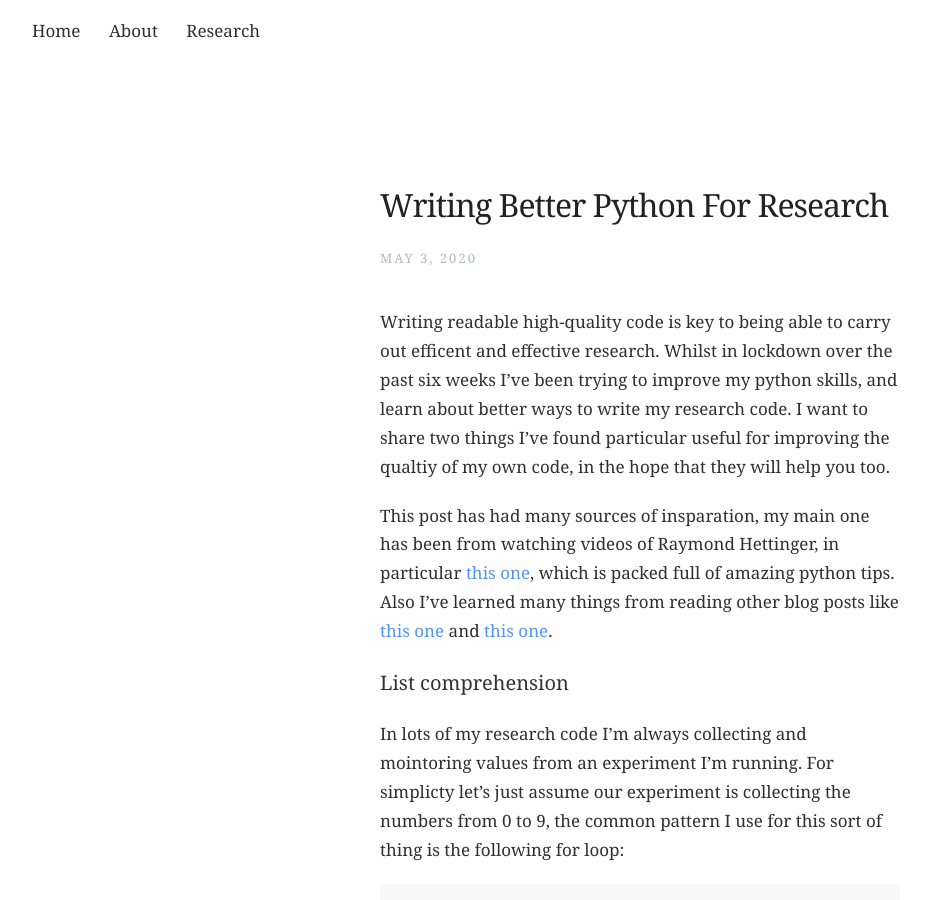
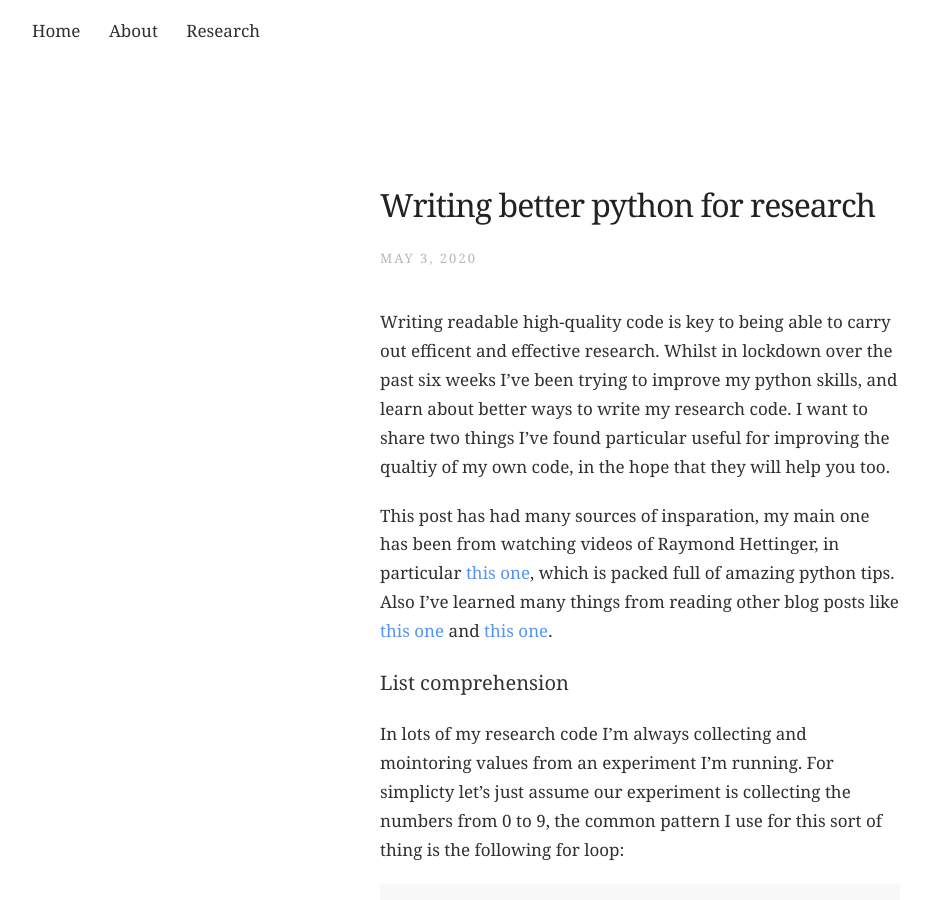
Before and after one commit to astrophpeter/astrophpeter.github.io, a Jekyll site: the page built from _posts/2020-05-03-writing-better-python-for-research.md, in a window 1280 px wide and 900 px high. Shown: the whole window, without its empty margins (0-929 px from the left). Built offline with Jekyll 4.4.1, drawn with Linux system fonts in a browser that asks for light colours; nearby versions of some CDN libraries; part of the change alters nothing that is shown.

```diff
--- a/_posts/2020-05-03-writing-better-python-for-research.md
+++ b/_posts/2020-05-03-writing-better-python-for-research.md
@@ -1,3 +1,9 @@
+---
+title:  "Writing better python for research"
+date:   2020-05-03
+description: Two ways I've improved my python
+draft: true
+---
 
 Writing readable high-quality code is key to being able to carry out efficent and effective research. Whilst in lockdown over the past six weeks I've been trying to improve my python skills, and learn about better ways to write my research code. I want to share two things I've found particular useful for improving the qualtiy of my own code, in the hope that they will help you too.
 
```
